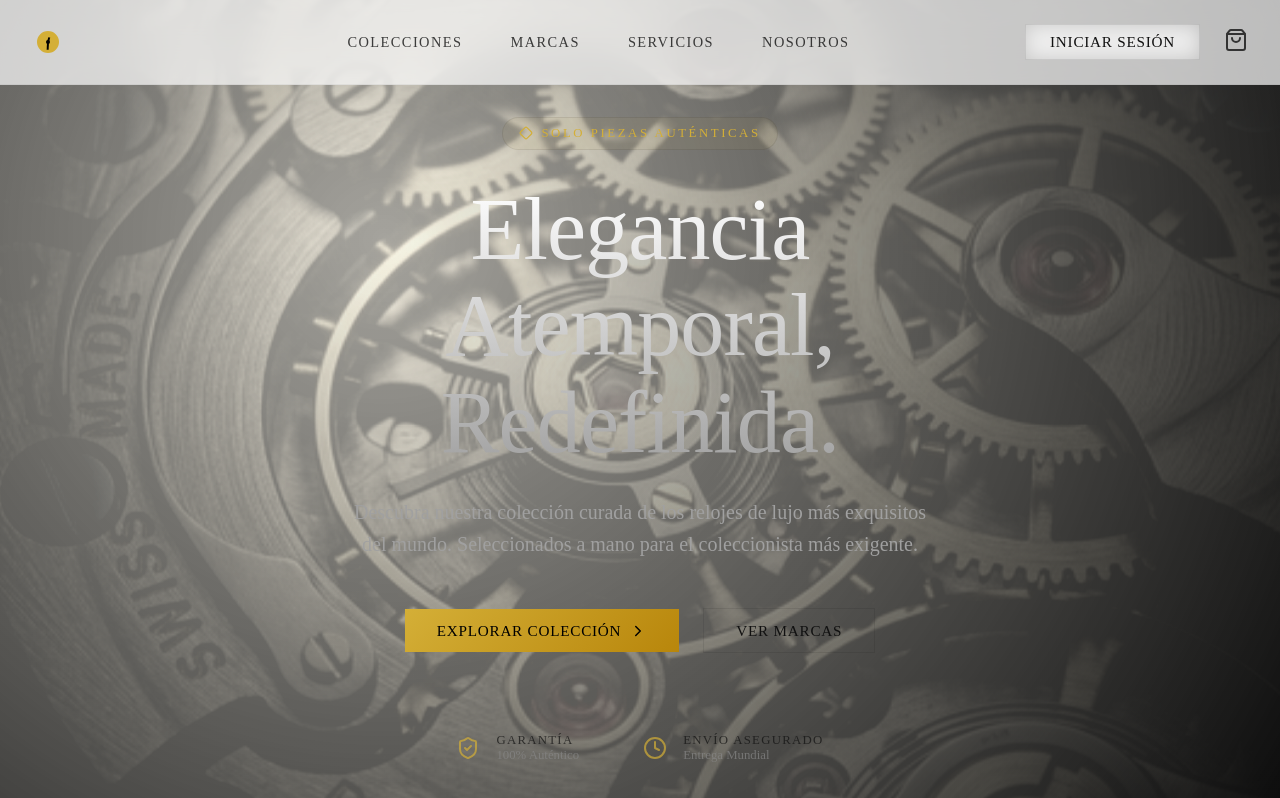
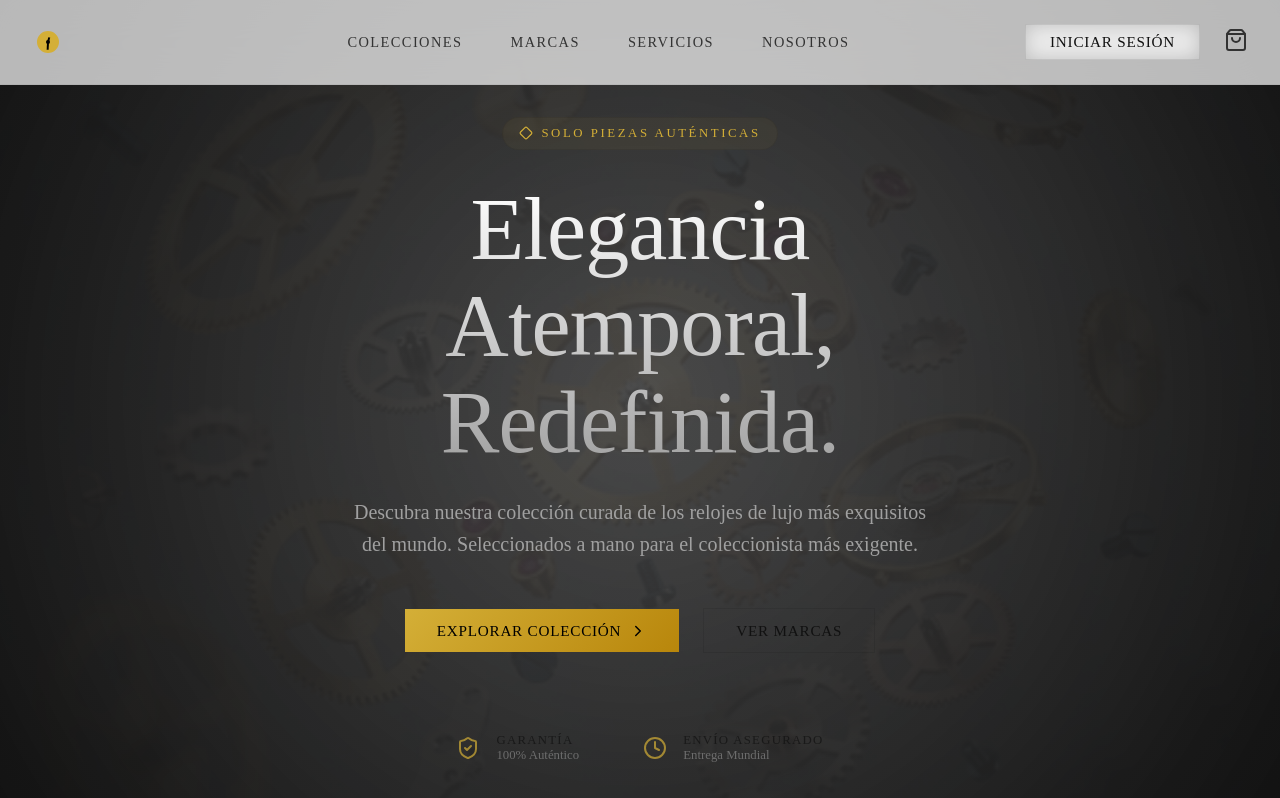
Before and after one commit to tero2023/watch-marketplace, a Next.js app: page / in a window 1280 px wide. Shown: the top 798 px of the page. Built offline with nearby package versions, Linux system fonts and the light colour scheme; no server answers; a web font is replaced by a local one.

Commit message:
feat: change background to floating greyish watch gears

```diff
--- a/src/app/globals.css
+++ b/src/app/globals.css
@@ -62,7 +62,7 @@ body::before {
   height: 100vh;
   z-index: -1;
   pointer-events: none;
-  background: radial-gradient(circle at 30% 30%, rgba(212, 175, 55, 0.05) 0%, rgba(5, 5, 5, 0.95) 100%);
+  background: radial-gradient(circle at 50% 50%, rgba(40, 40, 40, 0.8) 0%, rgba(15, 15, 15, 0.98) 100%);
 }
 
 /* Dynamic Fine Watchmaking Background */
@@ -79,10 +79,10 @@ body::after {
   background-size: cover;
   background-position: center;
   background-repeat: no-repeat;
-  opacity: 0.35;
-  /* Subtle opacity for elegance */
-  filter: grayscale(80%) contrast(1.2) sepia(30%) hue-rotate(10deg);
-  animation: dynamicWatchPanZoom 90s linear infinite alternate;
+  opacity: 0.4;
+  /* Make floating grayish elements clearly visible but elegant */
+  filter: contrast(1.1) brightness(0.85);
+  animation: dynamicWatchPanZoom 120s linear infinite alternate;
 }
 
 @keyframes dynamicWatchPanZoom {
```
Also changed, not shown: public/watch-bg.png.
